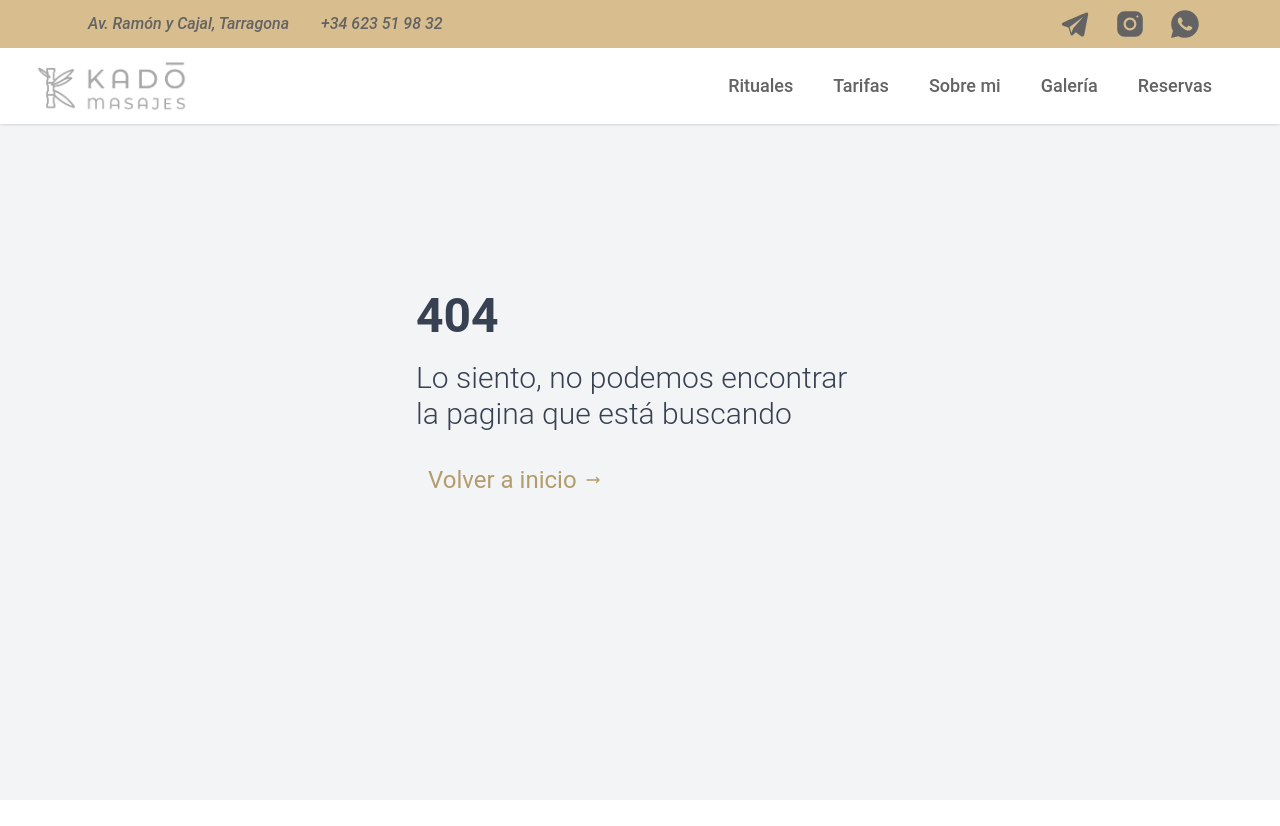
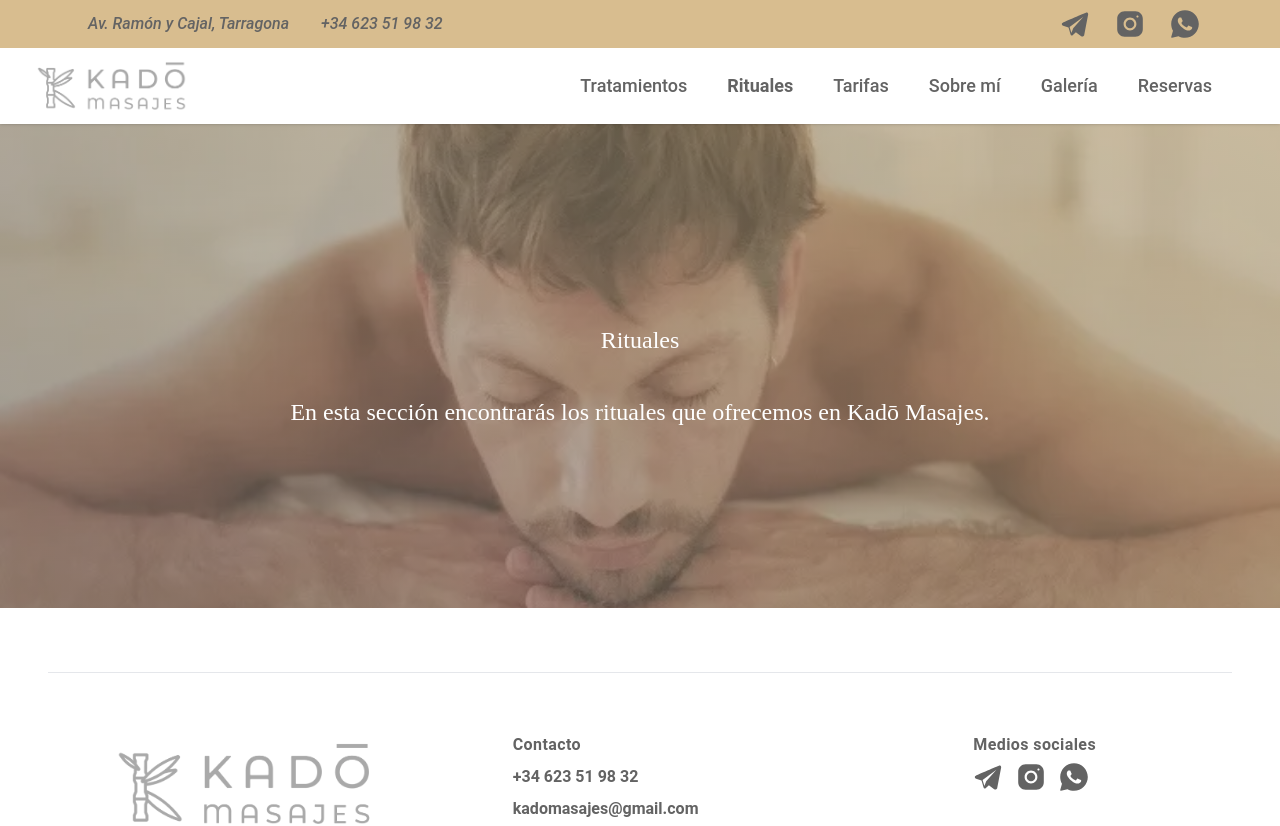
Before and after one commit to JoanMarqueno/kadoMasajes, a React (Vite) app: page /rituales in a window 1280 px wide. Shown: the top 826 px of the page. Built offline with nearby package versions, Linux system fonts and the light colour scheme.

Commit message:
Add Rituales page and update GaleriaPage, NotFound, HomePage, App, SobreMi, NavLink, presentacion, presentacionRituales, and galeriaFotos components

```diff
--- a/src/App.tsx
+++ b/src/App.tsx
@@ -8,6 +8,7 @@ import GaleriaPage from './pages/GaleriaPage';
 import Reserva from './pages/Reserva';
 import SobreMi from './pages/SobreMi';
 import NotFound from './pages/NotFound';
+import Rituales from './pages/Rituales';
 
 
 
@@ -19,6 +20,7 @@ function App() {
       <Navbar/>
       <Routes>
         <Route path="/" element={<HomePage/>} />
+        <Route path='/rituales' element={<Rituales/>} />
         <Route path='/tarifas' element={<TarifasPage/>} />
         <Route path='/sobremi' element={<SobreMi/>} />
         <Route path='/galeria' element={<GaleriaPage/>} />
--- a/src/components/galeriaFotos.tsx
+++ b/src/components/galeriaFotos.tsx
@@ -8,21 +8,21 @@ export default function GaleriaFotos() {
               <img
                 alt="gallery"
                 className="w-full object-cover h-full object-center block"
-                src="https://dummyimage.com/500x300"
+                src="/californiano.webp"
               />
             </div>
             <div className="md:p-2 p-1 sm:w-1/2">
               <img
                 alt="gallery"
                 className="w-full object-cover h-full object-center block"
-                src="https://dummyimage.com/501x301"
+                src="/piedras.webp"
               />
             </div>
             <div className="md:p-2 p-1 w-full">
               <img
                 alt="gallery"
                 className="w-full h-full object-cover object-center block"
-                src="https://dummyimage.com/600x360"
+                src="/deportivo.webp"
               />
             </div>
           </div>
@@ -31,21 +31,21 @@ export default function GaleriaFotos() {
               <img
                 alt="gallery"
                 className="w-full h-full object-cover object-center block"
-                src="https://dummyimage.com/601x361"
+                src="/deeptissue.webp"
               />
             </div>
             <div className="md:p-2 p-1 sm:w-1/2">
               <img
                 alt="gallery"
                 className="w-full object-cover h-full object-center block"
-                src="https://dummyimage.com/502x302"
+                src="/craneofacial.webp"
               />
             </div>
             <div className="md:p-2 p-1 sm:w-1/2">
               <img
                 alt="gallery"
                 className="w-full object-cover h-full object-center block"
-                src="https://dummyimage.com/503x303"
+                src="/focalizado.webp"
               />
             </div>
           </div>
--- a/src/components/navBar.tsx
+++ b/src/components/navBar.tsx
@@ -9,9 +9,10 @@ import IconoTelegram from "./Iconos/iconoTelegram";
 import ScrollLink from "./scrollLink";
 
 const navigation = [
-  { name: "Rituales", href: "/" },
+  { name: "Tratamientos", href: "/" },
+  { name: "Rituales", href: "/rituales" },
   { name: "Tarifas", href: "/tarifas" },
-  { name: "Sobre mi", href: "/sobremi" },
+  { name: "Sobre mí", href: "/sobremi" },
   { name: "Galería", href: "/galeria" },
   { name: "Reservas", href: "/reserva" },
 ];
@@ -31,7 +32,7 @@ export default function Navbar() {
       {/* Contact Bar */}
 
       <nav className="bg-color-fondo-blanco shadow fixed w-full top-0 z-50 text-color-letra-nav font-medium">
-        <div className="bg-color-fondo-marron p-2 justify-between pr-20 items-center space-x-6 hidden md:flex">
+        <div className="bg-color-fondo-marron p-2 justify-between pr-20 items-center space-x-6 hidden lg:flex">
           <address className="pl-20 flex space-x-8">
             <a
               href="https://maps.app.goo.gl/GnHFHcMNXit1jtJ26"
@@ -93,7 +94,7 @@ export default function Navbar() {
           </div>
         </div>
 
-        <div className="container mx-auto p-6 pl-6 py-2 md:flex md:justify-between md:items-center">
+        <div className="container mx-auto p-6 pl-6 py-2 lg:flex lg:justify-between lg:items-center">
           <div className="flex justify-between items-center">
             <div>
               <ScrollLink
@@ -103,12 +104,12 @@ export default function Navbar() {
               >
                 <img
                   src="/k.webp"
-                  className="w-36 md:w-44 "
+                  className="w-36 lg:w-44 "
                   alt="Logo de Kado Masajes"
                 ></img>
               </ScrollLink>
             </div>
-            <div className="md:hidden pt-2">
+            <div className="lg:hidden pt-2">
               <button
                 type="button"
                 className="hover:color-letra-nav sifocus:outline-none focus:color-letra-nav"
@@ -137,9 +138,9 @@ export default function Navbar() {
             {(ref) => (
               <div
                 ref={ref}
-                className={`${isOpen ? "block" : "hidden"} md:hidden py-5 `}
+                className={`${isOpen ? "block" : "hidden"} lg:hidden py-5 `}
               >
-                <div className="flex flex-col md:flex-row md:mx-6">
+                <div className="flex flex-col lg:flex-row lg:mx-6">
                   {navigation.map((item) => (
                     <NavLink
                       key={item.name}
@@ -193,8 +194,8 @@ export default function Navbar() {
           </Transition>
 
           {/* Desktop Menu */}
-          <div className="hidden md:flex md:items-center md:justify-between">
-            <div className="flex flex-col md:flex-row md:mx-6">
+          <div className="hidden lg:flex lg:items-center lg:justify-between">
+            <div className="flex flex-col lg:flex-row lg:mx-6">
               {navigation.map((item) => (
                 <NavLinkDesktop key={item.name} to={item.href}>
                   {item.name}
--- a/src/components/navLink.tsx
+++ b/src/components/navLink.tsx
@@ -1,4 +1,5 @@
-import { Link, useLocation } from "react-router-dom";
+import { useLocation } from "react-router-dom";
+import ScrollLink from "./scrollLink";
 
 interface NavLinkProps {
     to: string;
@@ -11,9 +12,9 @@ export function NavLinkDesktop({ to, children }: NavLinkProps) {
 
     return (
         <div className="relative my-1 p-1 text-lg md:mx-4 md:my-0 underline-effect">
-          <Link to={to} className={`transition duration-150 ${isActive ? 'font-bold text-text-color-nav ' : ''}`}>
+          <ScrollLink to={to} className={`transition duration-150 ${isActive ? 'font-bold text-text-color-nav ' : ''}`}>
             <span className="inline-block ">{children}</span>
-          </Link>
+          </ScrollLink>
         </div>
       );
 }
--- a/src/components/presentacion.tsx
+++ b/src/components/presentacion.tsx
@@ -1,8 +1,20 @@
-export default function Presentacion() {
+
+
+
+interface Props {
+  datos: {
+    titulo: string;
+    texto: string;
+  };
+  urlFoto: string;
+}
+
+
+export default function Presentacion({ datos, urlFoto }: Props) {
   return (
     <section className="w-full h-[28rem] sm:h-[32rem]">
       <img
-        src="/portada3.webp"
+        src={urlFoto}
         alt="Imagen de la sala con una camilla y unas flores"
         className="absolute inset-0 w-full h-[28rem] sm:h-[32rem] object-cover  z-0 block"
       />
@@ -15,9 +27,9 @@ export default function Presentacion() {
             className="text-xl leading-8 mx-2 sm:mx-0  text-color-letra-blanca sm:text-2xl sm:leading-9 overflow-hidden"
             style={{ fontFamily: 'Montserrat' }}
           >
-            <p>“Kadō Masajes es un espacio único en pleno centro de Tarragona consagrado al bienestar y a la relajación”</p>
+            <p>{datos.titulo}</p>
             <br />
-            <p>Estás a un masaje de sentirte mejor…</p>
+            <p>{datos.texto}</p>
           </blockquote>
         </figure>
       </div>
--- /dev/null
+++ b/src/components/presentacionRituales.tsx
@@ -0,0 +1,38 @@
+
+
+
+interface Props {
+  datos: {
+    titulo: string;
+    texto: string;
+  };
+  urlFoto: string;
+}
+
+
+export default function PresentacionRituales({ datos, urlFoto }: Props) {
+  return (
+    <section className="w-full h-[28rem] sm:h-[38rem]">
+      <img
+        src={urlFoto}
+        alt="Imagen de la sala con una camilla y unas flores"
+        className="absolute inset-0 w-full h-[28rem] sm:h-[38rem] object-cover  z-0 block"
+      />
+
+      <div className="absolute inset-0 w-full h-[28rem] sm:h-[38rem] bg-gradient-to-tr from-color-letra-nav to-color-letra-card opacity-60"></div>
+
+      <div className="mx-auto max-w-2xl lg:max-w-4xl relative flex justify-center items-center h-full">
+        <figure className="sm:mt-36 mt-20 text-center">
+          <blockquote
+            className="text-xl leading-8 mx-2 sm:mx-0  text-color-letra-blanca sm:text-2xl sm:leading-9 overflow-hidden"
+            style={{ fontFamily: 'Montserrat' }}
+          >
+            <p>{datos.titulo}</p>
+            <br />
+            <p>{datos.texto}</p>
+          </blockquote>
+        </figure>
+      </div>
+    </section>
+  );
+}
--- a/src/pages/GaleriaPage.tsx
+++ b/src/pages/GaleriaPage.tsx
@@ -3,12 +3,8 @@ import GaleriaFotos from "../components/galeriaFotos";
 export default function GaleriaPage() {
   return (
     <>
-      <div className="pt-32">
-        <div className="py-10">
-          <h2 className="text-center text-3xl text-color-letra-nav">
-            Tarifas
-          </h2>
-        </div>
+      <div className="pt-40">
+
         <GaleriaFotos />
       </div>
     </>
--- a/src/pages/HomePage.tsx
+++ b/src/pages/HomePage.tsx
@@ -6,7 +6,10 @@ function HomePage() {
   return (
     <div className="">
 
-      <Presentacion />
+      <Presentacion datos={{
+        titulo: "Kadō Masajes es un espacio único en pleno centro de Tarragona consagrado al bienestar y a la relajación.",
+        texto: "Estás a un masaje de sentirte mejor…"
+      }} urlFoto="/portada3.webp" />
       <div className="pt-10">
         <h1 className="text-center text-3xl text-color-letra-nav pt-2 pb-10 ">
           Tratamientos
--- a/src/pages/NotFound.tsx
+++ b/src/pages/NotFound.tsx
@@ -8,7 +8,7 @@ export default function NotFound() {
           <div className="max-w-md ">
             <div className="text-5xl font-dark font-bold pb-5">404</div>
             <p className="text-2xl md:text-3xl font-light leading-normal pb-5">
-              Lo siento, no podemos encontrar la pagina que está buscando{" "}
+              Lo siento, no podemos encontrar la pagina que está buscando
             </p>
             <ScrollLink to="/">
             <button
--- /dev/null
+++ b/src/pages/Rituales.tsx
@@ -0,0 +1,15 @@
+
+import PresentacionRituales from "../components/presentacionRituales";
+
+
+export default function Rituales() {
+  return (
+    <section className="">
+
+        <PresentacionRituales datos={{
+            titulo: "Rituales",
+            texto: "En esta sección encontrarás los rituales que ofrecemos en Kadō Masajes."
+        }} urlFoto="/portada1.webp"/>
+    </section>
+    )
+}
--- a/src/pages/SobreMi.tsx
+++ b/src/pages/SobreMi.tsx
@@ -25,7 +25,7 @@ export default function SobreMi() {
           <p className="mb-8 leading-normal text-justify">
             Amplia experiencia como terapeuta en los SPAs de los mejores hoteles
             de Barcelona y Tarragona. Gracias a mi formación y experiencia he
-            conseguido crear una una terapia basada en una perspectiva holística
+            conseguido crear una terapia basada en una perspectiva holística
             del cuerpo, teniendo en cuenta nuestra parte física, energética y
             espiritual. De este modo la experiencia se convierte en un verdadero
             momento de conexión con nuestro interior para sanar desde dentro
```
Also changed, not shown: src/pages/Reserva.tsx (+164 -59 lines), 1 other file (tests, documents, lock files or other folders).
